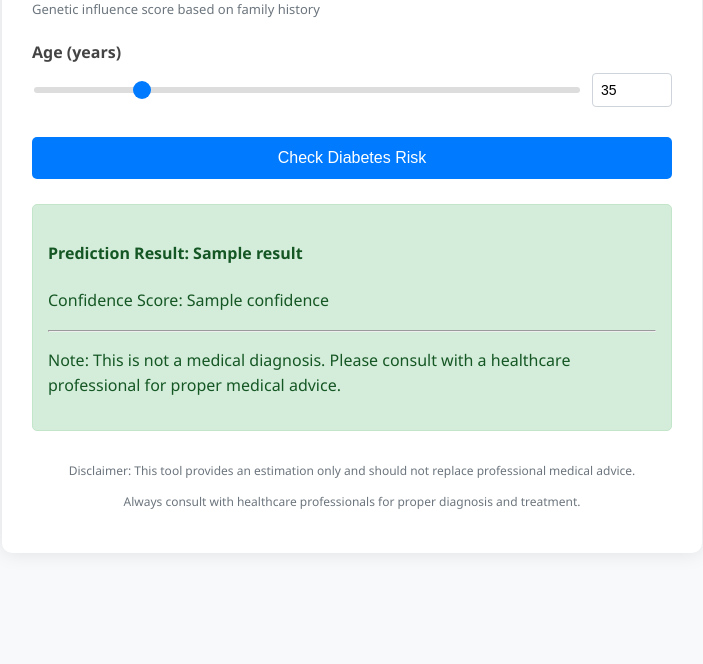
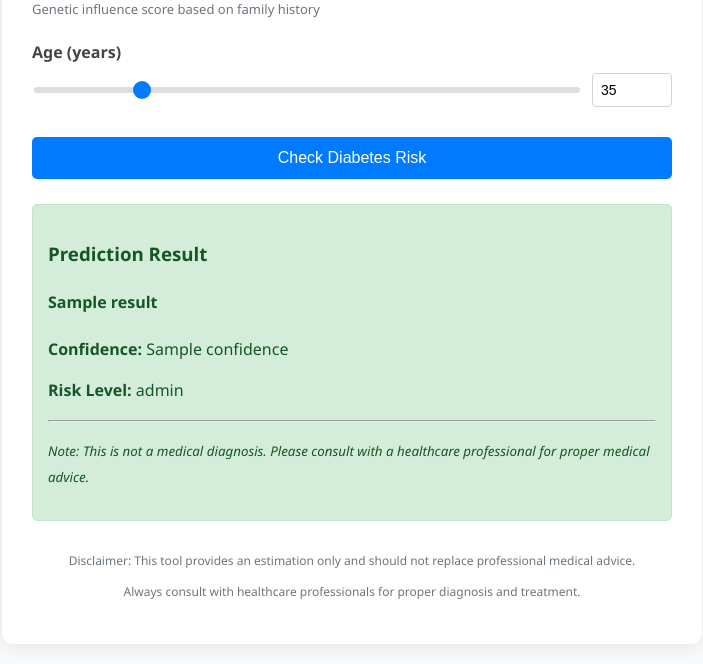
Before and after one commit to Rucha-55/Diabetes-Prediction, a Flask app: template templates/index.html in a window 1280 px wide. Shown: the part 968-1632 px from the top of the page, without its empty margins (288-991 px from the left). Before the commit the page ends 1477 px from the top, so only its background shows below. Run offline with Flask 3, Linux system fonts and the light colour scheme; the template is opened without the code that fills it: most values are stand-ins (such as "Sample title", 1, 10 or a date in 2020); parts of the project's set-up code (start-up, migrations or seed data) failed here and were passed over.

Commit message:
Fix prediction display in template

```diff
--- a/templates/index.html
+++ b/templates/index.html
@@ -315,18 +315,22 @@
 
         {% if error %}
         <div class="alert alert-danger mt-3">
-            <h4>Error: {{ error }}</h4>
+            <h4>{{ error }}</h4>
         </div>
         {% endif %}
 
         {% if result %}
-        <div class="alert {% if result == 'Diabetic' %}alert-danger{% else %}alert-success{% endif %} mt-3">
-            <h4>Prediction Result: {{ result }}</h4>
+        <div class="alert {% if result == 'Diabetic' %}alert-danger{% else %}alert-success{% endif %} mt-4 text-center">
+            <h3 class="mb-3">Prediction Result</h3>
+            <h4 class="mb-3">{{ result }}</h4>
             {% if confidence %}
-            <p>Confidence Score: {{ confidence }}</p>
+            <p class="mb-2"><strong>Confidence:</strong> {{ confidence }}</p>
+            {% endif %}
+            {% if risk_level %}
+            <p class="mb-3"><strong>Risk Level:</strong> {{ risk_level }}</p>
             {% endif %}
             <hr>
-            <p class="mb-0">Note: This is not a medical diagnosis. Please consult with a healthcare professional for proper medical advice.</p>
+            <p class="mb-0"><small><em>Note: This is not a medical diagnosis. Please consult with a healthcare professional for proper medical advice.</em></small></p>
         </div>
         {% endif %}
 
```
